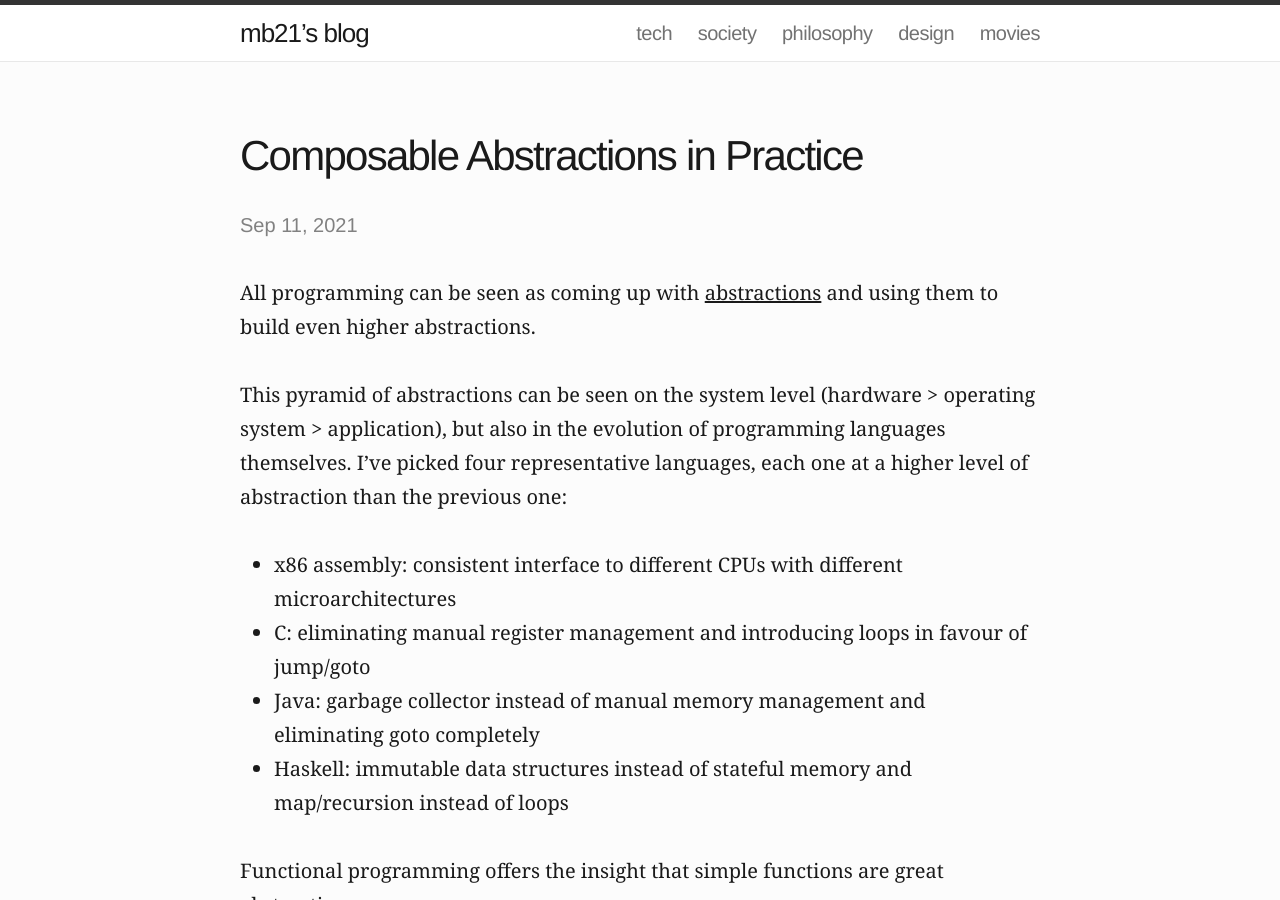
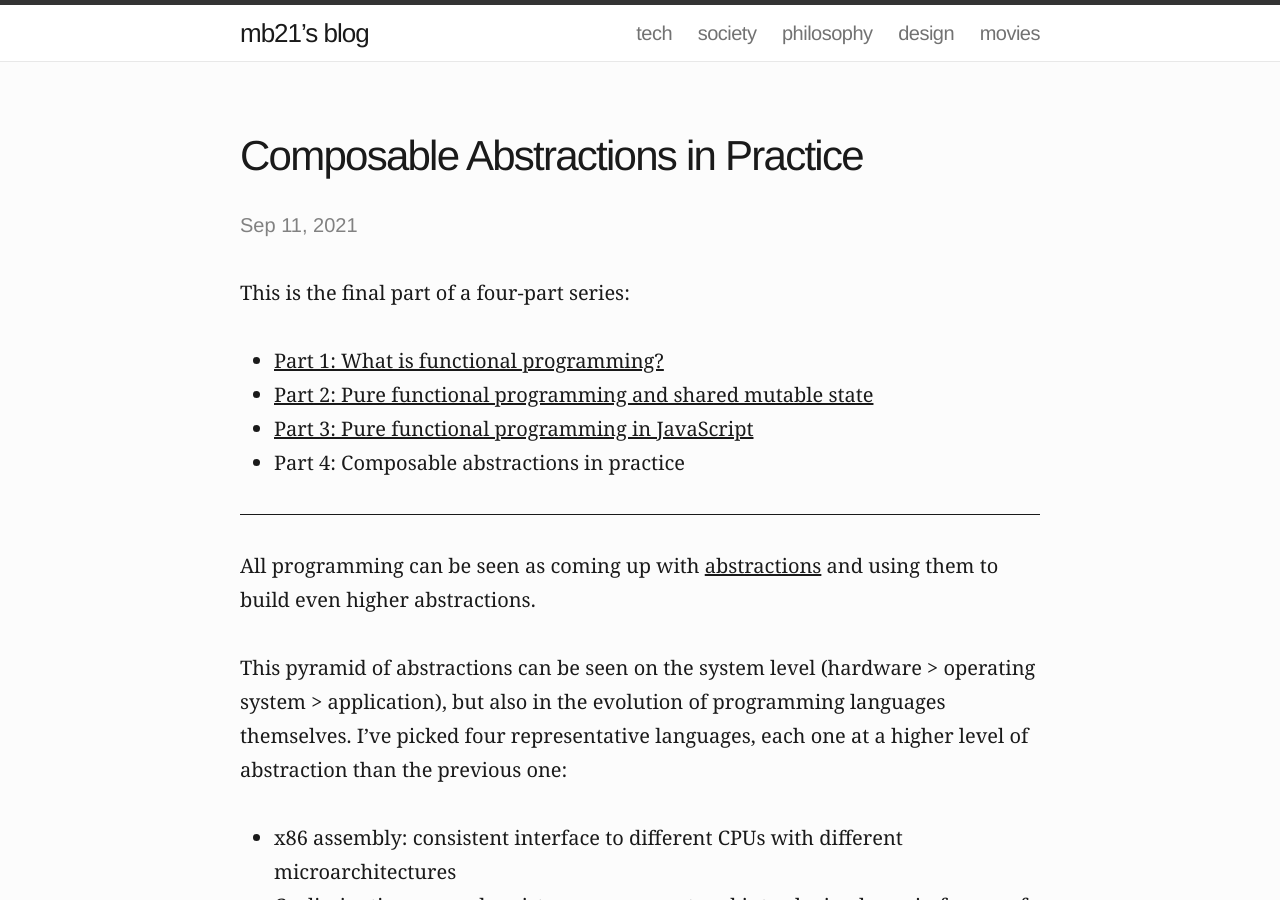
Before and after one commit to mb21/blog, a Jekyll site: the page built from _posts/2021-09-11-composable-abstractions.md, in a window 1280 px wide and 900 px high. Built offline with Jekyll 4.4.1, drawn with Linux system fonts in a browser that asks for light colours.

Commit message:
Change posts to be a four-part series

```diff
--- a/_posts/2021-09-11-composable-abstractions.md
+++ b/_posts/2021-09-11-composable-abstractions.md
@@ -3,6 +3,15 @@ title: Composable Abstractions in Practice
 date: 2021-09-11
 layout: post
 tags: tech
+---
+
+This is the final part of a four-part series:
+
+- [Part 1: What is functional programming?](/blog/2021/01/23/functional-programming.html)
+- [Part 2: Pure functional programming and shared mutable state](/blog/2021/01/23/pure-functional-programming-and-shared-mutable-state.html)
+- [Part 3: Pure functional programming in JavaScript](/blog/2021/01/23/pure-functional-programming-in-javascript.html)
+- Part 4: Composable abstractions in practice
+
 ---
 
 All programming can be seen as coming up with [abstractions](https://medium.com/javascript-scene/abstraction-composition-cb2849d5bdd6) and using them to build even higher abstractions.
```
Also changed, not shown: _posts/2021-01-23-functional-programming.md (+2 -1 lines), _posts/2021-01-23-pure-functional-programming-and-shared-mutable-state.md (+2 -1 lines), _posts/2021-01-23-pure-functional-programming-in-javascript.md (+3 -2 lines).
